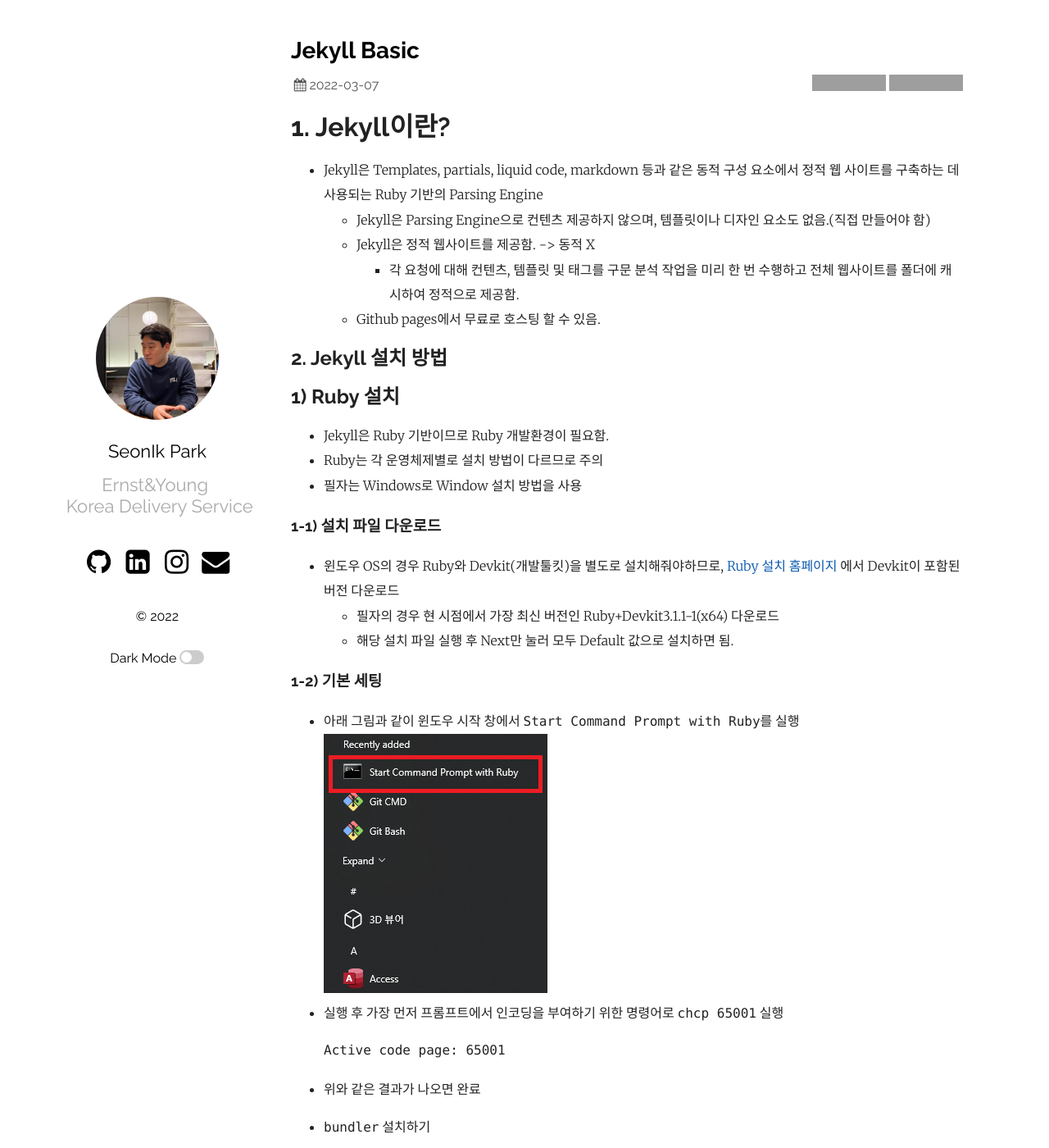
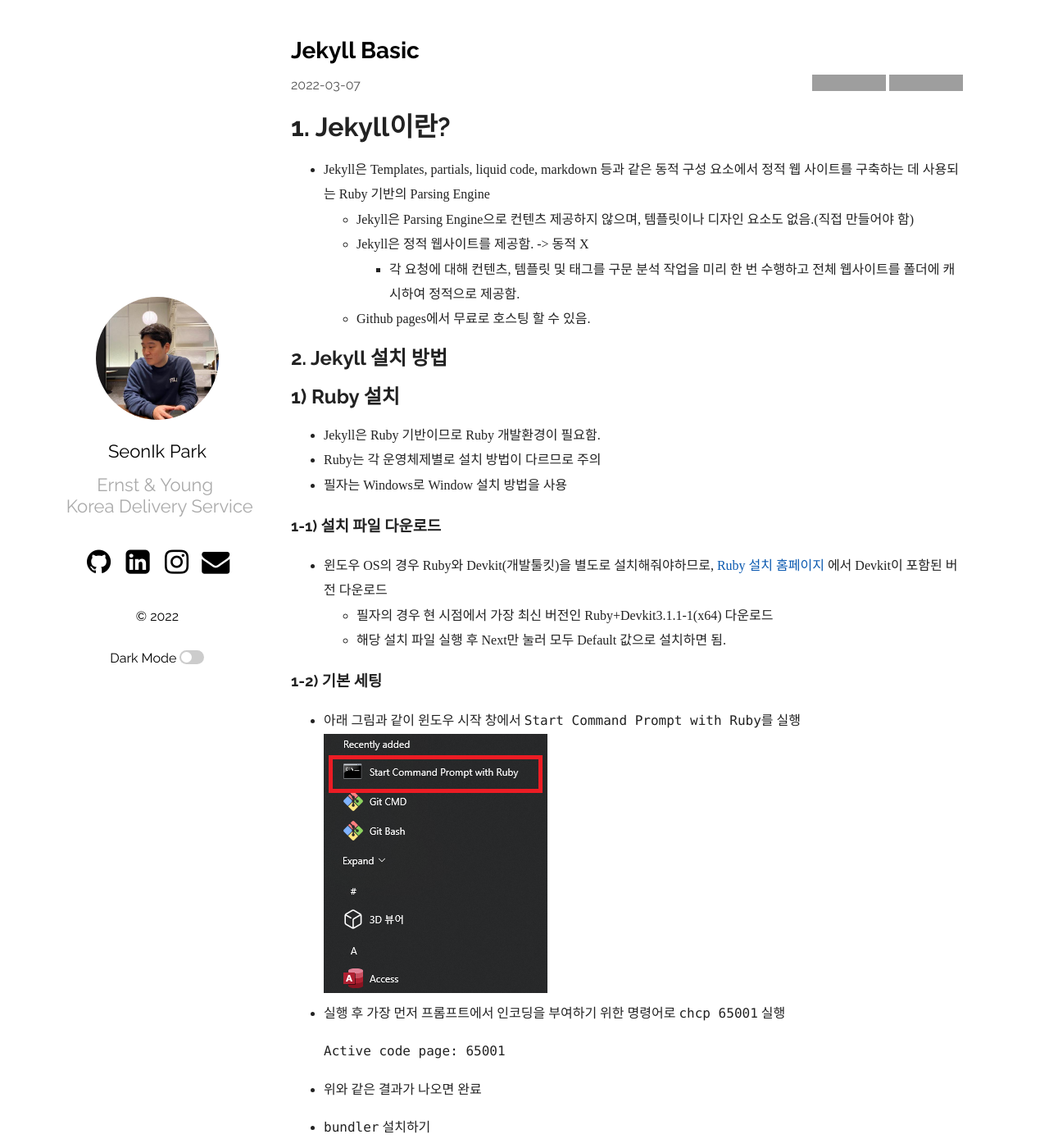
Before and after one commit to parksimis/parksimis.github.io, a Jekyll site: the page built from _posts/Jekyll/2022-03-07-Jekyll.md, in a window 1280 px wide and 1400 px high. Shown: the whole window at 82% size. Built offline with Jekyll 4.4.1, drawn with Linux system fonts in a browser that asks for light colours; some web fonts are replaced; grey boxes are pictures that could not be loaded.

Commit message:
Style : Modify font and Add google analytics

```diff
--- a/_config.yml
+++ b/_config.yml
@@ -9,10 +9,10 @@
 # refer to http://shopify.github.io/liquid/filters/date/ if you want to customize this
 sass:
   sass_dir: _sass
-
+google_analytics: G-166D00B7E1
 plainwhite:
   name: SeonIk Park
-  tagline: Ernst&Young <br> Korea Delivery Service
+  tagline: Ernst & Young <br> Korea Delivery Service
   date_format: "%Y-%m-%d"
   sitemap: true # set to true to generate sitemap.xml content
   search: true # set to true to enable searchbar
--- a/_layouts/default.html
+++ b/_layouts/default.html
@@ -3,6 +3,7 @@
 
 <head>
   {%- include head.html -%}
+  {% include analytics.html %}
 </head>
 
 {%- if site.plainwhite.condensed_mobile contains page.layout -%}
--- a/_layouts/home.html
+++ b/_layouts/home.html
@@ -31,7 +31,6 @@
         </a>
         <div class="post-meta">
           <div class="post-date">
-            <i class="icon-calendar"></i>
             {{ post.date | date: date_format }}
           </div>
           {%- if post.categories.size > 0-%}
--- a/_layouts/post.html
+++ b/_layouts/post.html
@@ -7,7 +7,7 @@
     <h2 class="post-title">{{ page.title | escape }}</h2>
   </a>
   <div class="post-meta">
-    <div class="post-date"><i class="icon-calendar"></i>{{ page.date | date: date_format }}</div>
+    <div class="post-date">{{ page.date | date: date_format }}</div>
     {%- if page.categories.size > 0 -%}
     <ul class="post-categories">
       {%- for tag in page.categories -%}
--- a/_sass/ext/_fonts.scss
+++ b/_sass/ext/_fonts.scss
@@ -3,7 +3,7 @@
   src: url('../font/fontello.eot?37382099');
   src: url('../font/fontello.eot?37382099#iefix') format('embedded-opentype'),
        url('../font/fontello.woff2?37382099') format('woff2'),
-       url('../font/fontello.woff?37382099') format('woff'),
+       url('../font/fontello.woff2?37382099') format('woff2'),
        url('../font/fontello.ttf?37382099') format('truetype'),
        url('../font/fontello.svg?37382099#fontello') format('svg');
   font-weight: normal;
--- a/_sass/plain.scss
+++ b/_sass/plain.scss
@@ -1,6 +1,7 @@
 @import "ext/fonts";
 @import "ext/normalize";
 @import "syntax";
+@import url('https://cdn.rawgit.com/innks/NanumSquareRound/master/nanumsquareround.min.css');
 
 $linkColor: #0a59b0;
 $mobileW: 768px;
@@ -15,7 +16,7 @@
 }
 
 body {
-  font-family: "Raleway", sans-serif;
+  font-family: "NanumSquareRound", "Raleway", sans-serif;
   font-size: 16px;
   line-height: 1.2em;
   margin: 0;
@@ -165,7 +166,7 @@
 
     a {
       display: block;
-      font-family: 'Merriweather';
+      font-family: "NanumSquareRound",'Merriweather';
       text-align: center;
       padding: 1rem 0;
       text-decoration: none;
@@ -244,7 +245,7 @@
   padding-left: 30px;
 }
 .post {
-  font-family: "Merriweather", sans-serif;
+  font-family: "NanumSquareRound";
   font-weight: 300;
   color: #222;
   line-height: 1.9em;
@@ -265,7 +266,7 @@
   h4,
   h5,
   h6 {
-    font-family: Raleway, sans-serif;
+    font-family: "NanumSquareRound", Raleway, sans-serif;
   }
 }
 .posts-labelgroup {
@@ -293,7 +294,7 @@
   }
   th {
     background-color: #eee;
-    font-family: Raleway;
+    font-family: "NanumSquareRound", Raleway;
   }
 }
 
@@ -341,3 +342,15 @@
   border-bottom: 1px solid #eee;
   padding: 20px;
 }
+
+.post_li:hover {
+  border-left: 6px solid #ffe600;
+  box-shadow: 5px 5px 5px 5px gray;
+  transform: translateX(10px);
+  transition: 0.8s;
+}
+
+.post_li:hover h2{
+  color: #ffe600;
+  font-weight: bold;
+}
```
Also changed, not shown: _includes/analytics.html (added, +8 -0 lines), assets/font/NanumSquareRoundB.ttf (added).
